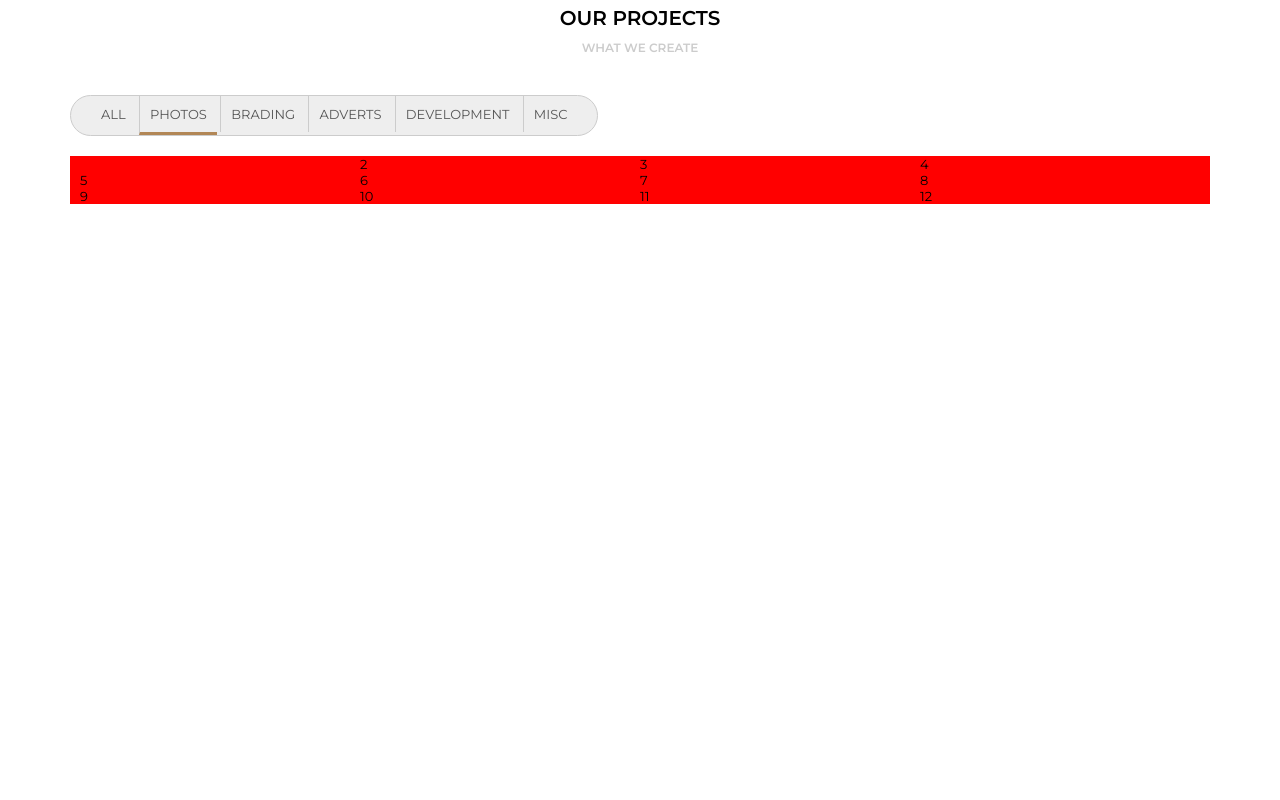
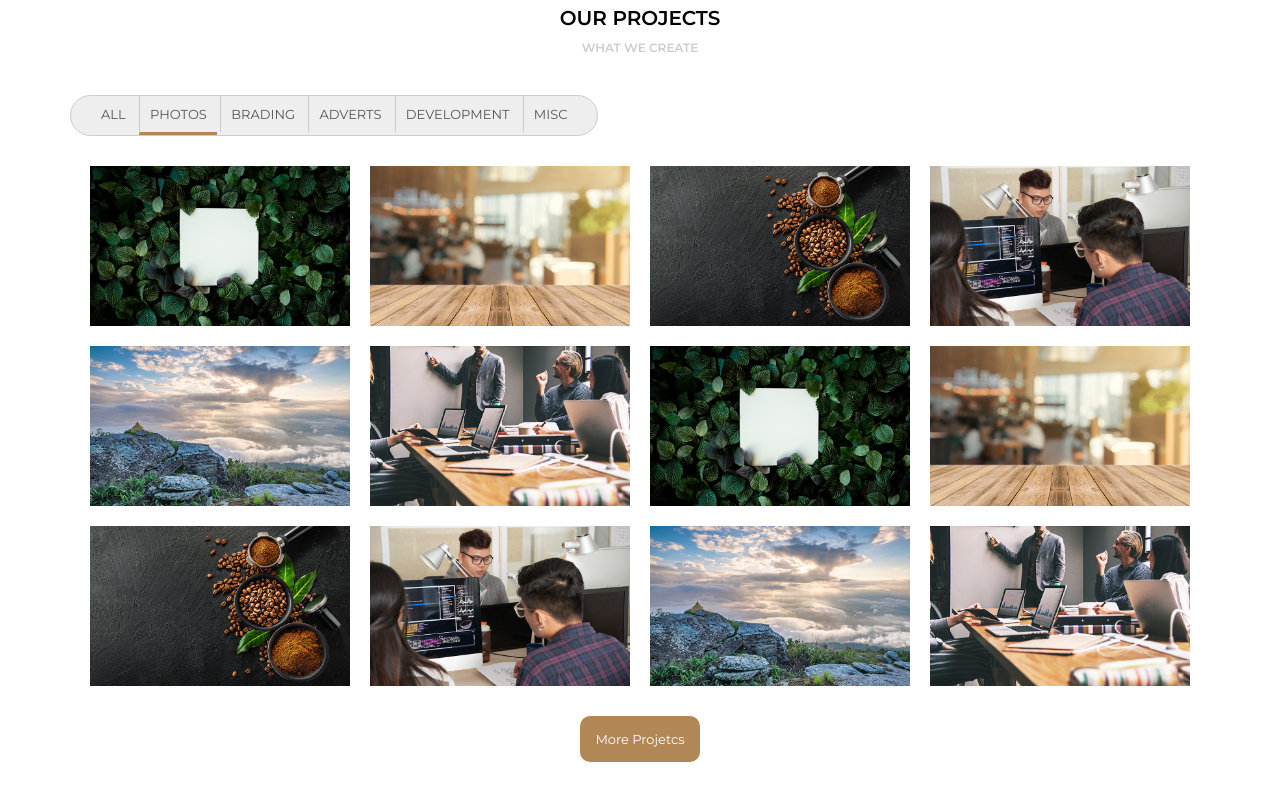
Before and after one commit to danilovictor/Awax-HTML-Css-JS, a plain HTML site: page index.html in a window 1280 px wide. Shown: the part 1917-2717 px from the top of the page. Before the commit the page ends 2171 px from the top, so only its background shows below. Drawn offline with Linux system fonts and the light colour scheme.

Commit message:
sectionpok

```diff
--- a/assets/css/style.css
+++ b/assets/css/style.css
@@ -308,7 +308,7 @@ header{
   width:100vw;
   max-width: 1140px;
   margin-top: 20px;
-  background-color: red;
+  background-color: rgb(255, 255, 255);
   display:flex;
   flex-wrap: wrap;
   justify-content: center;
@@ -317,3 +317,39 @@ header{
 .section-projects-photo{
   width:280px;
 }
+
+.section-projetcs--photoarea {
+  margin:10px;
+  width:260px;
+  height: 160px;
+}
+
+.section-projetcs--photoarea img{
+  width:inherit;
+  height:inherit;
+}
+
+.section-projects--photoinfo {
+ position:absolute;
+ width:inherit;
+ height: inherit;
+ background-color: rgba(0, 0, 0, 0.5);
+ display:none;
+ justify-content:center;
+ align-items:center;
+ color:#CCC;
+ flex-direction:column;
+}
+
+.section-projetcs--photoarea:hover .section-projects--photoinfo{
+  display:flex;
+}
+
+.section-buton--photo {
+  text-decoration: none;
+  background-color:#B28756;
+  margin: 20px;
+  padding: 15px;
+  border-radius: 10px;
+  color: white;
+}
--- a/index.html
+++ b/index.html
@@ -162,55 +162,93 @@
 
           <div class="section-projects-photo">
             <div class="section-projetcs--photoarea">
-              <div class="section-projects--photoinfo"></div>
-            <img src="" alt="" srcset="">
+              <div class="section-projects--photoinfo">
+
+                <h5> ABOUT US</h5>
+                <p> established fact that a reader will</p>
+
+              </div>
+            <img src="./media/foto1.jpg" alt="" srcset="">
             </div>
           </div>
 
           <div class="section-projects-photo">
-            2
+            <div class="section-projetcs--photoarea">
+              <div class="section-projects--photoinfo"></div>
+            <img src="./media/foto2.jpg" alt="" srcset="">
+            </div>
           </div>
 
           <div class="section-projects-photo">
-            3
+            <div class="section-projetcs--photoarea">
+              <div class="section-projects--photoinfo"></div>
+            <img src="./media/foto3.jpg" alt="" srcset="">
+            </div>
           </div>
 
           <div class="section-projects-photo">
-            4
+            <div class="section-projetcs--photoarea">
+              <div class="section-projects--photoinfo"></div>
+            <img src="./media/foto4.jpg" alt="" srcset="">
+            </div>
           </div>
 
           <div class="section-projects-photo">
-            5
+            <div class="section-projetcs--photoarea">
+              <div class="section-projects--photoinfo"></div>
+            <img src="./media/foto5.jpg" alt="" srcset="">
+            </div>
           </div>
 
           <div class="section-projects-photo">
-            6
+            <div class="section-projetcs--photoarea">
+              <div class="section-projects--photoinfo"></div>
+            <img src="./media/foto6.jpg" alt="" srcset="">
+            </div>
           </div>
 
           <div class="section-projects-photo">
-            7
+            <div class="section-projetcs--photoarea">
+              <div class="section-projects--photoinfo"></div>
+            <img src="./media/foto1.jpg" alt="" srcset="">
+            </div>
           </div>
 
           <div class="section-projects-photo">
-            8
+            <div class="section-projetcs--photoarea">
+              <div class="section-projects--photoinfo"></div>
+            <img src="./media/foto2.jpg" alt="" srcset="">
+            </div>
           </div>
 
           <div class="section-projects-photo">
-            9
+            <div class="section-projetcs--photoarea">
+              <div class="section-projects--photoinfo"></div>
+            <img src="./media/foto3.jpg" alt="" srcset="">
+            </div>
           </div>
 
           <div class="section-projects-photo">
-            10
+            <div class="section-projetcs--photoarea">
+              <div class="section-projects--photoinfo"></div>
+            <img src="./media/foto4.jpg" alt="" srcset="">
+            </div>
           </div>
 
           <div class="section-projects-photo">
-            11
+            <div class="section-projetcs--photoarea">
+              <div class="section-projects--photoinfo"></div>
+            <img src="./media/foto5.jpg" alt="" srcset="">
+            </div>
           </div>
 
           <div class="section-projects-photo">
-            12
+            <div class="section-projetcs--photoarea">
+              <div class="section-projects--photoinfo"></div>
+            <img src="./media/foto6.jpg" alt="" srcset="">
+            </div>
           </div>
-
+          <a href="" class="section-buton--photo">More Projetcs</a>
         </div>
       </div>
 
```
